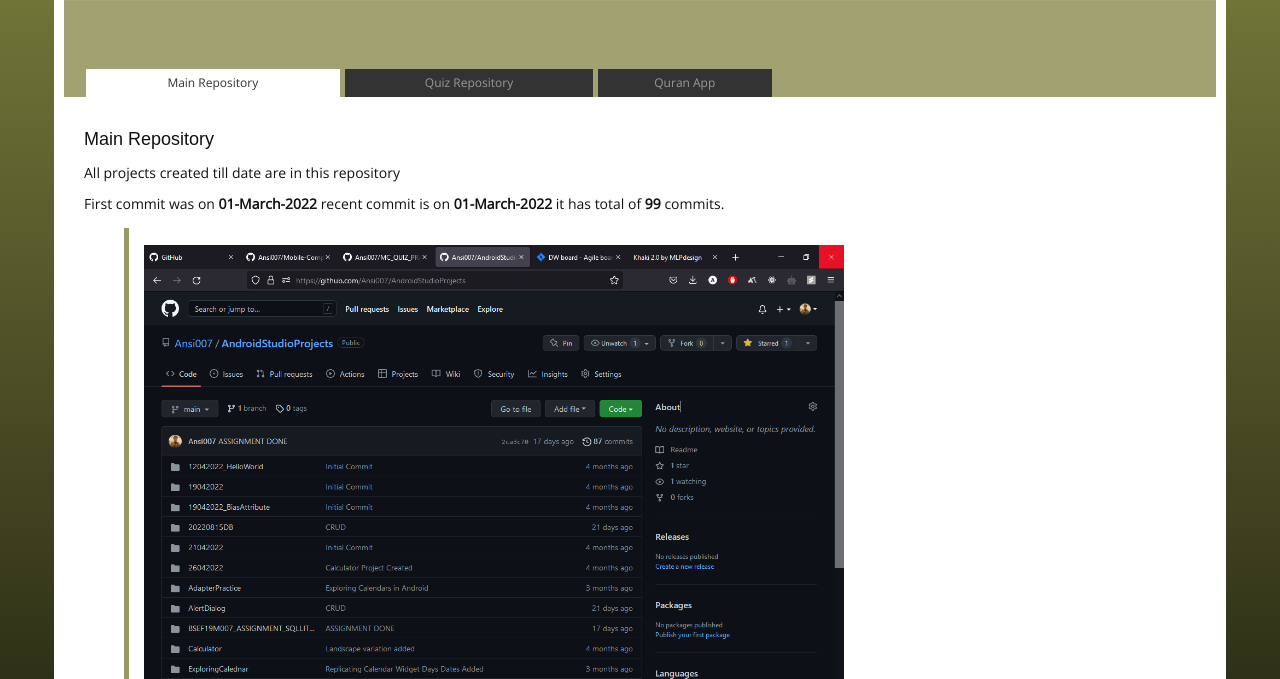
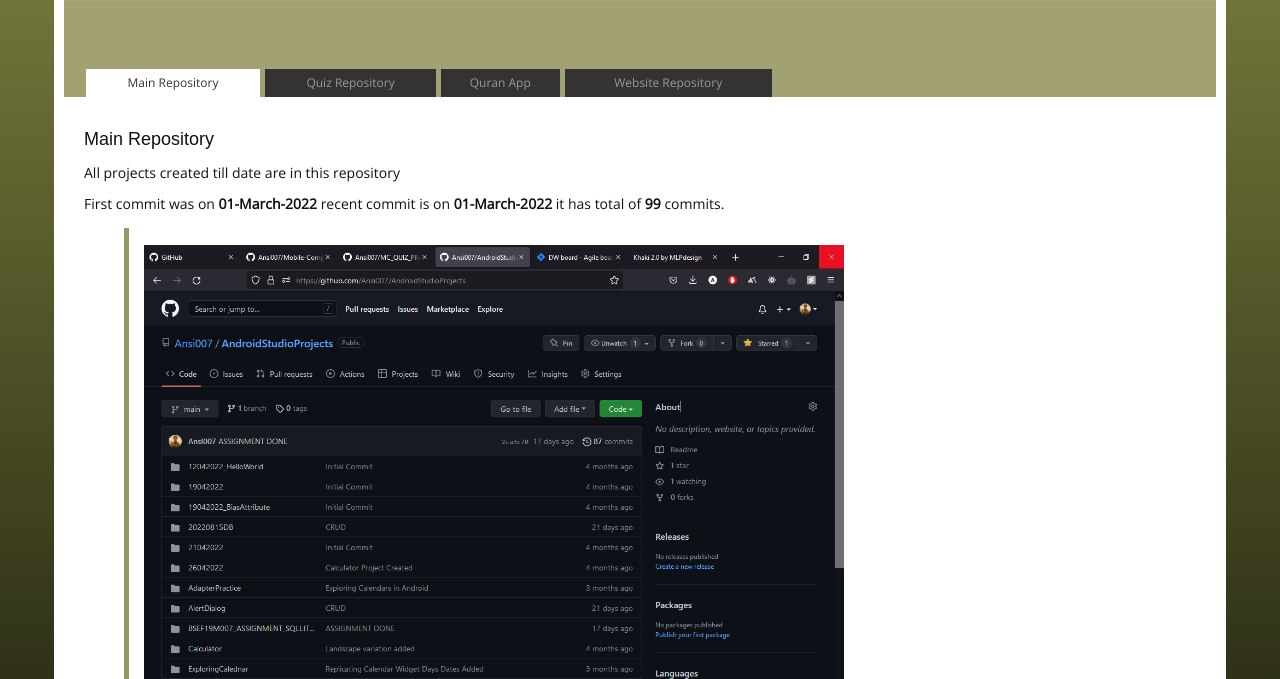
Before and after one commit to Ansi007/MobileComputingViva, a plain HTML site: page index.html in a window 1280 px wide. Shown: the part 121-800 px from the top of the page. Drawn offline with nearby package versions, Linux system fonts and the light colour scheme.

```diff
--- a/index.html
+++ b/index.html
@@ -30,6 +30,7 @@
             <li><a class="active">Main Repository</a></li>
             <li><a href="quiz.html">Quiz Repository</a></li>
             <li><a href="quranapp.html">Quran App</a></li>
+            <li><a href="website.html">Website Repository</a></li>
           </ul>
           <!-- end menu -->
         </div>
```
